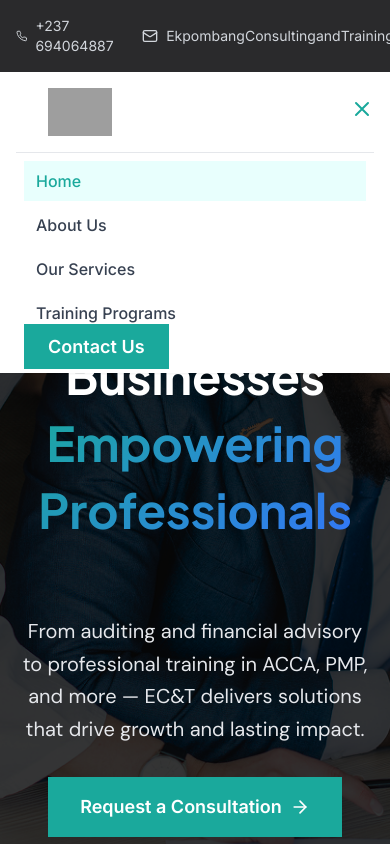
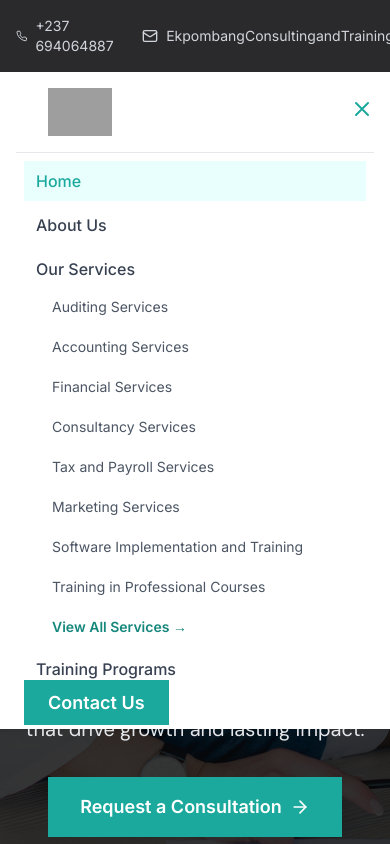
Before and after one commit to davemayor2/EctWebsite, a Next.js app: page / in a window 390 px wide. Both pictures are taken after a click on the button 362 px from the left and 109 px from the top of the page. Shown: the top 844 px of the page. Built offline with nearby package versions, Linux system fonts and the light colour scheme; grey boxes are pictures that could not be loaded.

Commit message:
Updated the navbar

```diff
--- a/components/Navbar.tsx
+++ b/components/Navbar.tsx
@@ -11,6 +11,7 @@ const Navbar = () => {
   const [isMenuOpen, setIsMenuOpen] = useState(false)
   const [isHidden, setIsHidden] = useState(false)
   const [lastScrollY, setLastScrollY] = useState(0)
+  const [isServicesDropdownOpen, setIsServicesDropdownOpen] = useState(false)
   const pathname = usePathname()
 
   useEffect(() => {
@@ -26,6 +27,17 @@ const Navbar = () => {
     window.addEventListener('scroll', handleScroll, { passive: true })
     return () => window.removeEventListener('scroll', handleScroll)
   }, [lastScrollY])
+
+  const services = [
+    { name: 'Auditing Services', href: '/services#auditing' },
+    { name: 'Accounting Services', href: '/services#accounting' },
+    { name: 'Financial Services', href: '/services#financial' },
+    { name: 'Consultancy Services', href: '/services#consultancy' },
+    { name: 'Tax and Payroll Services', href: '/services#tax-payroll' },
+    { name: 'Marketing Services', href: '/services#marketing' },
+    { name: 'Software Implementation and Training', href: '/services#software' },
+    { name: 'Training in Professional Courses', href: '/services#training' },
+  ]
 
   const navItems = [
     { name: 'Home', href: '/' },
@@ -117,6 +129,12 @@ const Navbar = () => {
                   transition={{ duration: 0.5, delay: index * 0.1 }}
                   className="relative"
                 >
+                  {/* Dropdown Container with extended hover area */}
+                  <div
+                    className="relative"
+                    onMouseEnter={() => item.hasDropdown && setIsServicesDropdownOpen(true)}
+                    onMouseLeave={() => item.hasDropdown && setIsServicesDropdownOpen(false)}
+                  >
                     <Link
                       href={item.href}
                       className={`flex items-center space-x-1 px-3 py-2 text-lg font-medium transition-colors ${
@@ -128,6 +146,43 @@ const Navbar = () => {
                       <span>{item.name}</span>
                       {item.hasDropdown && <ChevronDown className="w-4 h-4" />}
                     </Link>
+
+                    {/* Invisible bridge to prevent gap */}
+                    {item.hasDropdown && isServicesDropdownOpen && (
+                      <div className="absolute top-full left-0 right-0 h-1 bg-transparent"></div>
+                    )}
+
+                    {/* Services Dropdown */}
+                    {item.hasDropdown && isServicesDropdownOpen && (
+                      <motion.div
+                        initial={{ opacity: 0, y: 10 }}
+                        animate={{ opacity: 1, y: 0 }}
+                        exit={{ opacity: 0, y: 10 }}
+                        transition={{ duration: 0.2 }}
+                        className="absolute top-full left-0 w-80 bg-white shadow-lg border border-gray-200 z-50"
+                      >
+                        <div className="py-2">
+                          {services.map((service, serviceIndex) => (
+                            <Link
+                              key={serviceIndex}
+                              href={service.href}
+                              className="block px-4 py-3 text-gray-700 hover:bg-primary-50 hover:text-primary-600 transition-colors"
+                            >
+                              <div className="text-sm font-medium">{service.name}</div>
+                            </Link>
+                          ))}
+                          <div className="border-t border-gray-200 mt-2 pt-2">
+                            <Link
+                              href="/services"
+                              className="block px-4 py-3 text-primary-600 hover:bg-primary-50 font-semibold transition-colors"
+                            >
+                              View All Services →
+                            </Link>
+                          </div>
+                        </div>
+                      </motion.div>
+                    )}
+                  </div>
                 </motion.div>
               ))}
             </div>
@@ -171,8 +226,8 @@ const Navbar = () => {
             >
               <div className="px-2 pt-2 pb-3 space-y-1 sm:px-3 bg-white border-t">
                 {navItems.map((item) => (
+                  <div key={item.name}>
                     <Link
-                    key={item.name}
                       href={item.href}
                       className={`block px-3 py-2 text-base font-medium ${
                         isActive(item.href)
@@ -183,6 +238,30 @@ const Navbar = () => {
                     >
                       {item.name}
                     </Link>
+
+                    {/* Mobile Services Dropdown */}
+                    {item.hasDropdown && (
+                      <div className="ml-4 space-y-1">
+                        {services.map((service, serviceIndex) => (
+                          <Link
+                            key={serviceIndex}
+                            href={service.href}
+                            className="block px-3 py-2 text-sm text-gray-600 hover:text-primary-500 hover:bg-gray-50"
+                            onClick={() => setIsMenuOpen(false)}
+                          >
+                            {service.name}
+                          </Link>
+                        ))}
+                        <Link
+                          href="/services"
+                          className="block px-3 py-2 text-sm text-primary-600 font-semibold hover:bg-primary-50"
+                          onClick={() => setIsMenuOpen(false)}
+                        >
+                          View All Services →
+                        </Link>
+                      </div>
+                    )}
+                  </div>
                 ))}
                 <Link href="/contact" className="w-full mt-4 bg-primary-500 text-white px-6 py-3 text-lg font-semibold hover:bg-primary-600 transition-colors">
                   Contact Us
```
Lines whose indentation alone changed are shown as unchanged.
